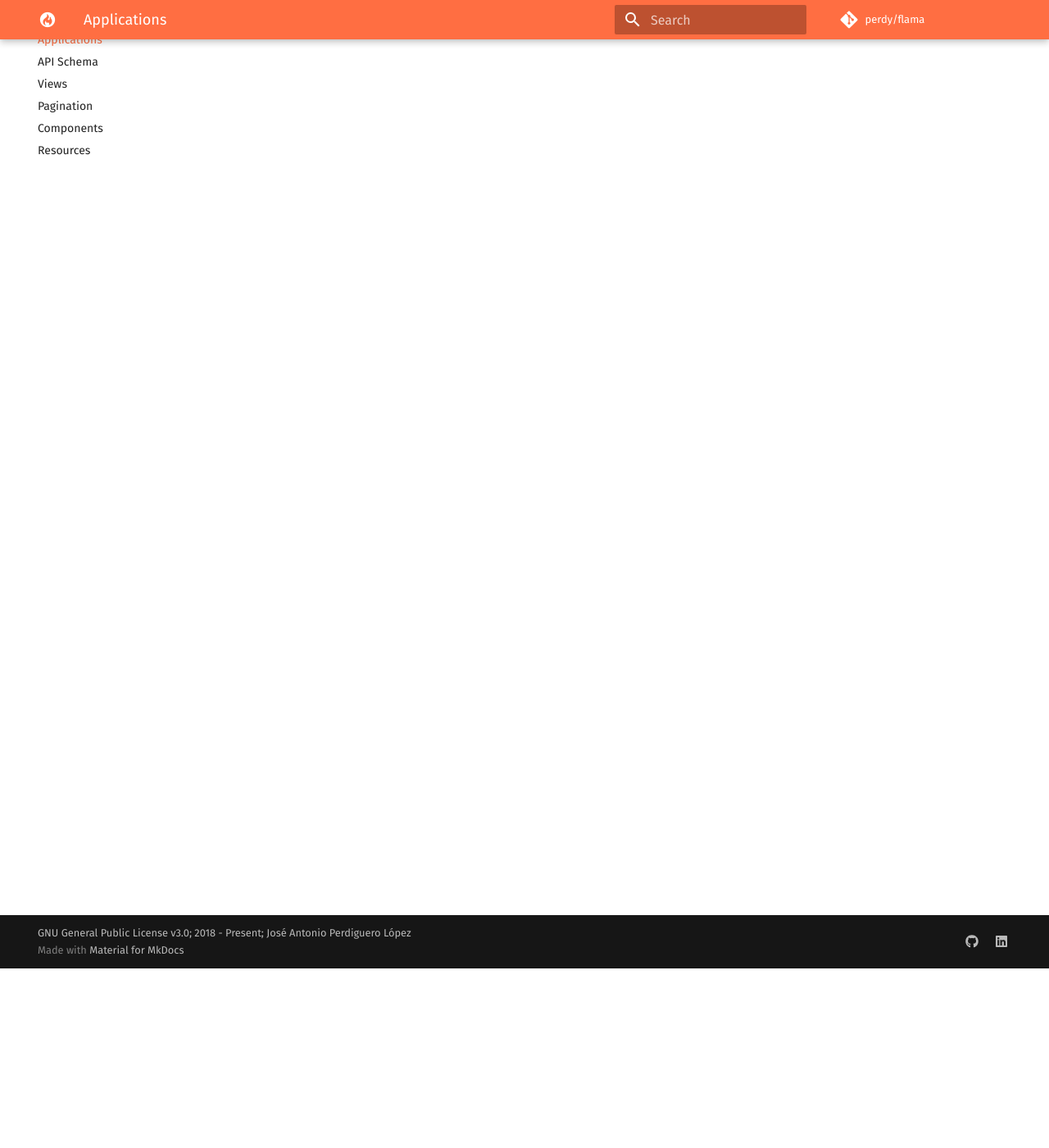
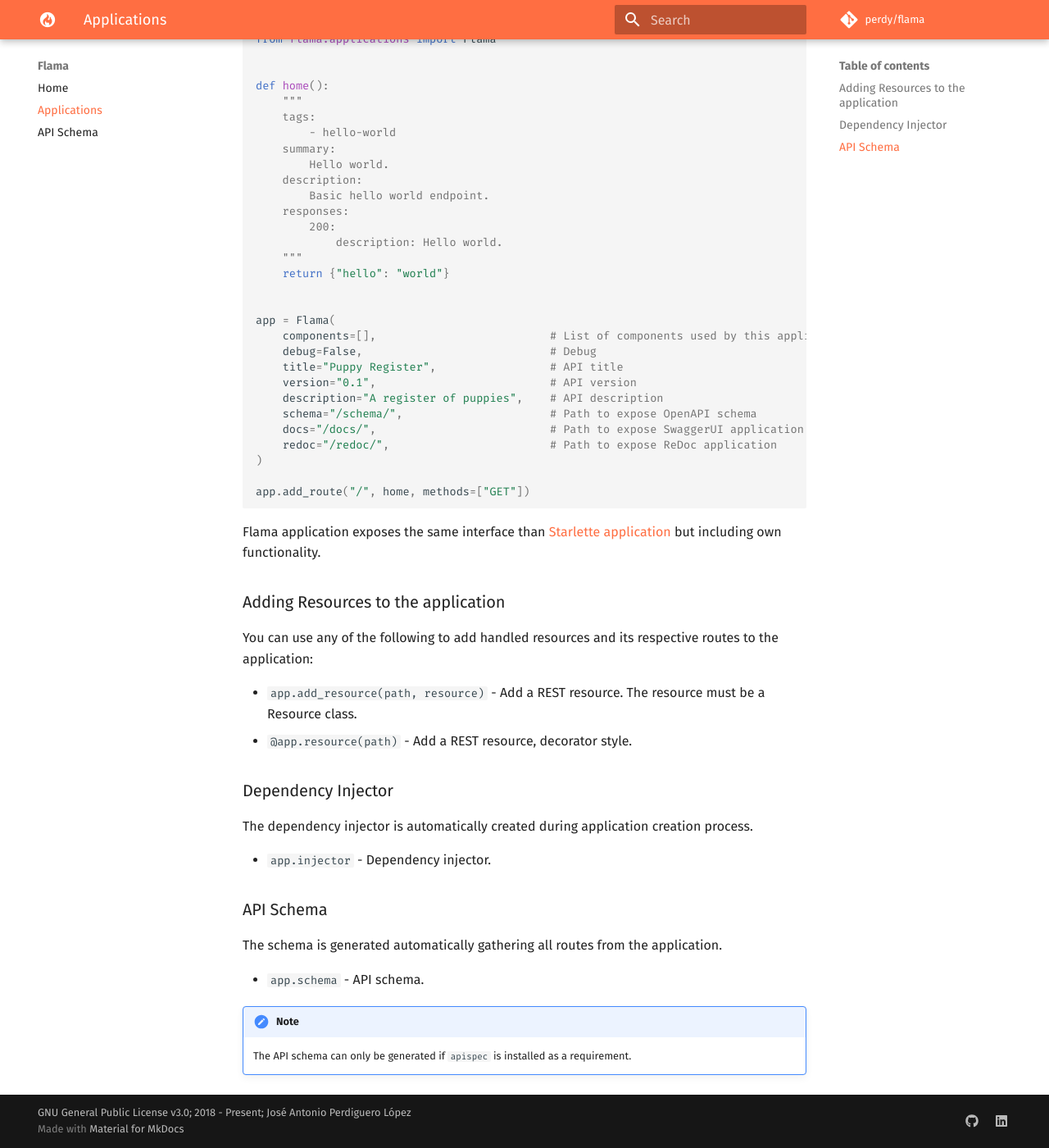
Before and after one commit to vortico/flama, an MkDocs documentation site: the page built from docs/applications.md, in a window 1280 px wide and 1400 px high, scrolled down 219 px. Shown: the whole window at 82% size. Built offline with MkDocs 1.6.1 and Material for MkDocs 9.7.7, drawn with Linux system fonts in a browser that asks for light colours; comment, search, counter and statistics services are not loaded; some of the changed text lies outside the part shown.

Commit message:
Applications docs

````diff
--- a/docs/applications.md
+++ b/docs/applications.md
@@ -1 +1,62 @@
-TO DO
+# Applications
+
+Flama provides an application class that acts as an interface to interact with all functionality and configure some
+high level parameters.
+
+```python
+from flama.applications import Flama
+
+
+def home():
+    """
+    tags:
+        - hello-world
+    summary:
+        Hello world.
+    description:
+        Basic hello world endpoint.
+    responses:
+        200:
+            description: Hello world.
+    """
+    return {"hello": "world"}
+
+
+app = Flama(
+    components=[],                          # List of components used by this application
+    debug=False,                            # Debug
+    title="Puppy Register",                 # API title
+    version="0.1",                          # API version
+    description="A register of puppies",    # API description
+    schema="/schema/",                      # Path to expose OpenAPI schema
+    docs="/docs/",                          # Path to expose SwaggerUI application
+    redoc="/redoc/",                        # Path to expose ReDoc application
+)
+
+app.add_route("/", home, methods=["GET"])
+```
+
+Flama application exposes the same interface than [Starlette application](https://www.starlette.io/applications/) but
+including own functionality.
+
+### Adding Resources to the application
+
+You can use any of the following to add handled resources and its respective routes to the application:
+
+ * `app.add_resource(path, resource)` - Add a REST resource. The resource must be a Resource class.
+ * `@app.resource(path)` - Add a REST resource, decorator style.
+
+### Dependency Injector
+
+The dependency injector is automatically created during application creation process.
+
+ * `app.injector` - Dependency injector.
+
+### API Schema
+
+The schema is generated automatically gathering all routes from the application.
+
+ * `app.schema` - API schema.
+
+!!! note
+    The API schema can only be generated if `apispec` is installed as a requirement.
--- a/mkdocs.yml
+++ b/mkdocs.yml
@@ -16,10 +16,10 @@ nav:
   - Home: index.md
   - Applications: applications.md
   - API Schema: api_schema.md
-  - Views: views.md
-  - Pagination: pagination.md
-  - Components: components.md
-  - Resources: resources.md
+#  - Views: views.md
+#  - Pagination: pagination.md
+#  - Components: components.md
+#  - Resources: resources.md
 
 # Theme configuration
 theme:
@@ -43,6 +43,7 @@ extra:
 
 # Extensions
 markdown_extensions:
+  - admonition
   - toc:
       permalink: true
   - meta
````
